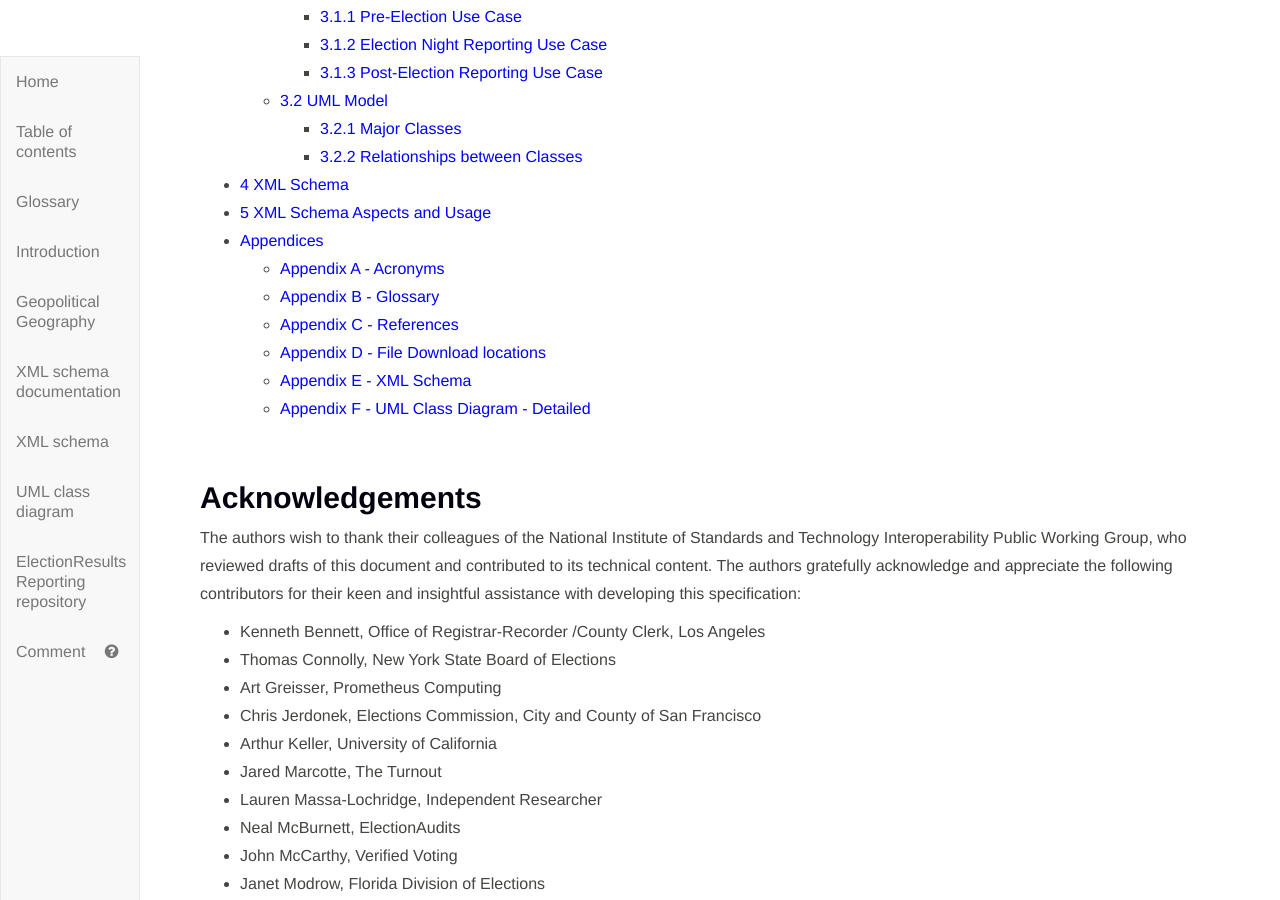
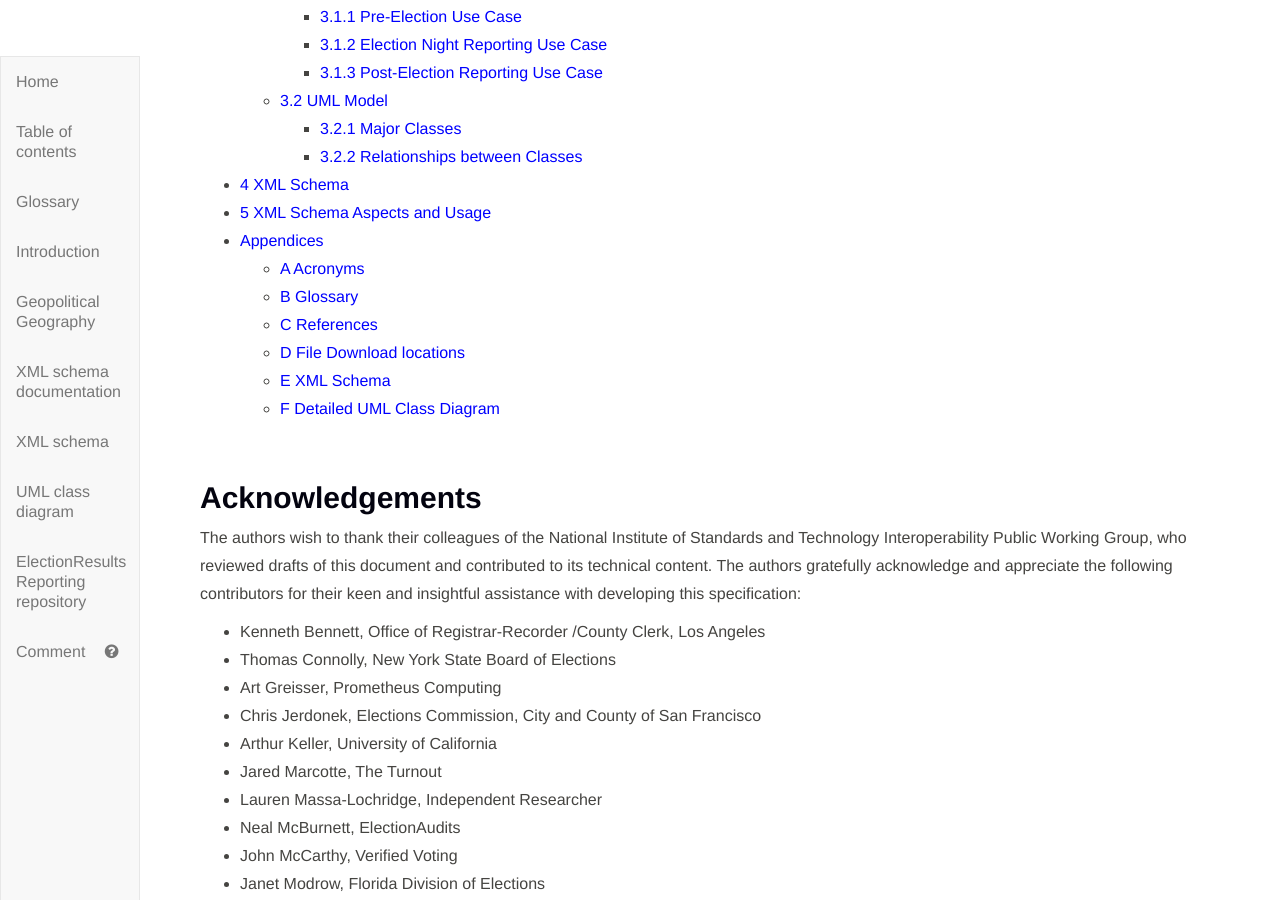
Before and after one commit to usnistgov/ElectionResultsReporting, a Jekyll site: the page built from index.md, in a window 1280 px wide and 900 px high, scrolled down 1856 px. Built offline with Jekyll 4.4.1, drawn with Linux system fonts in a browser that asks for light colours; our own code applies the rules of GitHub Pages for plain Markdown files; some of the changed text lies outside the part shown.

Commit message:
updated text

```diff
--- a/_includes/sidenav.html
+++ b/_includes/sidenav.html
@@ -17,7 +17,7 @@
       <a href="{{ site.baseurl }}/index.html#table-of-contents">Table of contents</a>
     </li>
     <li>
-      <a href="{{ site.baseurl }}/index.html#appendix-b-glossary">Glossary</a>
+      <a href="{{ site.baseurl }}/index.html#b-glossary">Glossary</a>
     </li>
     <li>
       <a href="{{ site.baseurl }}/index.html#1-introduction">Introduction</a>
@@ -29,10 +29,10 @@
       <a href="{{ site.baseurl }}/index.html#4-xml-schema">XML schema documentation</a>
     </li>
     <li>
-      <a href="{{ site.baseurl }}/index.html#appendix-e-xml-schema">XML schema</a>
+      <a href="{{ site.baseurl }}/index.html#e-xml-schema">XML schema</a>
     </li>
     <li>
-      <a href="{{ site.baseurl }}/index.html#appendix-f-uml-class-diagram-detailed">UML class diagram</a>
+      <a href="{{ site.baseurl }}/index.html#f-detailed-uml-class-diagram-detailed">UML class diagram</a>
     </li>
     <li>
       <a href="https://github.com/{{ site.org_name }}/{{ site.repo_name }}" class="icon">ElectionResults Reporting repository</a>
--- a/index.md
+++ b/index.md
@@ -76,12 +76,12 @@ Ballot; common data format; contest; district; election results; jurisdiction; o
 - [4 XML Schema](#4-xml-schema)
 - [5 XML Schema Aspects and Usage](#5-xml-schema-aspects-and-usage)
 - [Appendices](#appendices)
-	- [Appendix A - Acronyms](#appendix-a-acronyms)
-	- [Appendix B - Glossary](#appendix-b-glossary)
-	- [Appendix C - References](#appendix-c-references)
-	- [Appendix D - File Download locations](#appendix-d-file-download-locations)
-	- [Appendix E - XML Schema](#appendix-e-xml-schema)
-	- [Appendix F - UML Class Diagram - Detailed](#appendix-f-uml-class-diagram-detailed)
+	- [A Acronyms](#a-acronyms)
+	- [B Glossary](#b-glossary)
+	- [C References](#c-references)
+	- [D File Download locations](#d-file-download-locations)
+	- [E XML Schema](#e-xml-schema)
+	- [F Detailed UML Class Diagram](#f-detailed-uml-class-diagram)
 
 <!-- /TOC -->
 
@@ -515,7 +515,7 @@ Lastly, for the directed associations in Figure 8, one can see that many of the
 
 # Appendices
 
-## Appendix A - Acronyms
+## A Acronyms
 
 Selected acronyms and abbreviations used in this document are defined below.
 
@@ -541,7 +541,7 @@ XML  | eXtensible Markup Language
 
 <b>
 
-## Appendix B - Glossary
+## B Glossary
 Selected terms used throughout this document are defined below. In some of the definitions, there is ancillary information that is not part of the definition but helpful in understanding the definition; this ancillary information is preceded with "Note:".  Synonyms are preceded with "Syn:".
 
 **Absentee ballot:**
@@ -690,7 +690,7 @@ Vote for a candidate who is explicitly named by the voter in lieu of choosing a
 
 <br>
 
-## Appendix C - References
+## C References
 [1] W3C, Extensible Markup Language (XML) 1.0 (Fifth Edition), W3C Recommendation, November 26, 2008, [http://www.w3.org/TR/xml/](http://www.w3.org/TR/xml/) [accessed 2/1/2016].
 
 [2] Object Management Group (OMG), UML Specification version 1.1 (OMG document ad/97-08-11) September 22, 2011, [http://omg.org/](http://omg.org/) [accessed 2/1/2016].
@@ -717,7 +717,7 @@ Vote for a candidate who is explicitly named by the voter in lieu of choosing a
 
 <br>
 
-## Appendix D - File Download locations
+## D File Download locations
 The files associated with this specification are available for download from a NIST repository.
 
 These files are:
@@ -734,7 +734,7 @@ Other files or updates to the files may be added.  The repository can be found v
 
 <br>
 
-## Appendix E - XML Schema
+## E XML Schema
     <?xml version="1.0" encoding="UTF-8"?>
     <!-- Version 1.0-50, January 11, 2016, NIST Election Results CDF Specification -->
     <xsd:schema xmlns="NIST_V1_election_results_cdf.xsd" xmlns:ds="http://www.w3.org/2000/09/xmldsig#" xmlns:xsd="http://www.w3.org/2001/XMLSchema" targetNamespace="NIST_V1_election_results_cdf.xsd" elementFormDefault="qualified" version="1.0">
@@ -1414,7 +1414,7 @@ Other files or updates to the files may be added.  The repository can be found v
 
 <br>
 
-## Appendix F - UML Class Diagram - Detailed
+## F Detailed UML Class Diagram
 This appendix contains a detailed image of the UML class diagram that when viewed electronically can be expanded to show attributes and other details not shown in the simplified image of the class diagram shown in Figure 8.  This image can also be downloaded using the instructions in Appendix D—File Download Locations.
 
 <div class="text-center" markdown="1">
```
